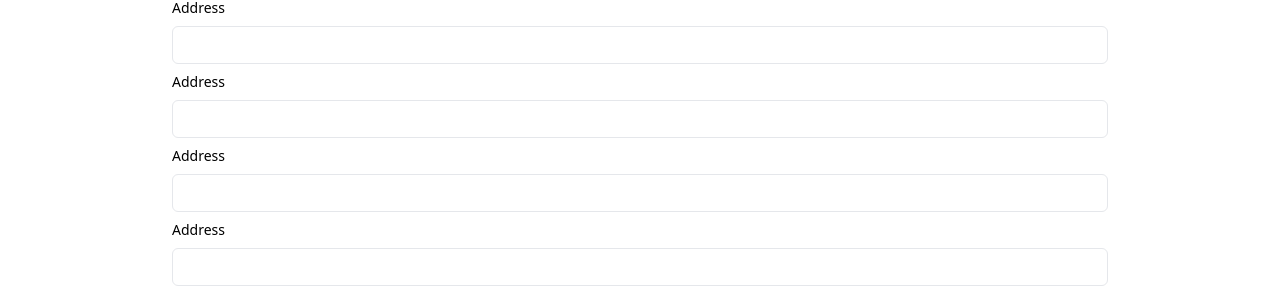
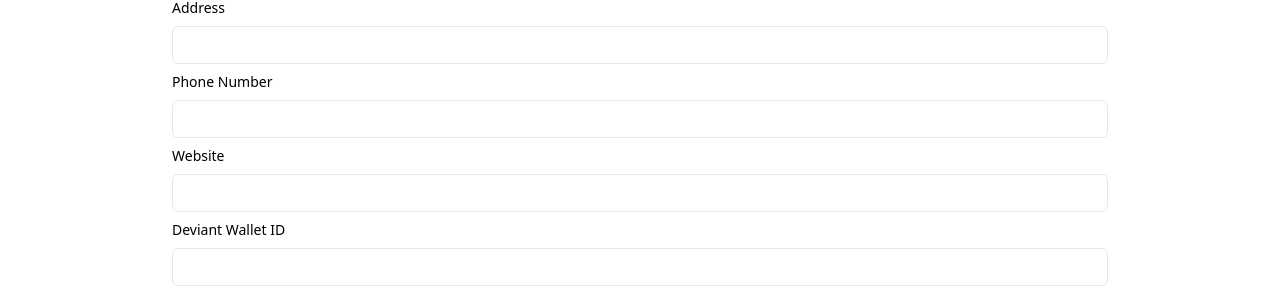
Before and after one commit to teratany-social-network/frontend, a React (Create React App) app: page /add-page in a window 1280 px wide. Shown: the part 222-512 px from the top of the page. Built offline with nearby package versions, Linux system fonts and the light colour scheme.

Commit message:
Drawer bug fix

```diff
--- a/src/components/DrawerContainer.tsx
+++ b/src/components/DrawerContainer.tsx
@@ -2,6 +2,7 @@ import React from "react";
 import { Drawer } from "@material-tailwind/react";
 import { HiOutlineXMark } from "react-icons/hi2";
 import Comments from "../views/Comments/Comments";
+import { useState, useEffect } from "react";
 
 type DrawerProps = {
   isOpen?: boolean;
@@ -12,6 +13,22 @@ export const DrawerContainer: React.FC<DrawerProps> = ({
   isOpen = false,
   onClose,
 }) => {
+  const [isDrawerOpen, setIsDrawerOpen] = useState(false);
+  useEffect(() => {
+    setIsDrawerOpen(isOpen);
+  }, [isOpen]);
+
+  useEffect(() => {
+    if (isDrawerOpen) {
+      document.body.style.overflow = "hidden";
+    } else {
+      document.body.style.overflow = "auto";
+    }
+
+    return () => {
+      document.body.style.overflow = "auto";
+    };
+  }, [isDrawerOpen]);
   return isOpen ? (
     <React.Fragment>
       <Drawer
--- a/src/components/SwitchAccountDrawer.tsx
+++ b/src/components/SwitchAccountDrawer.tsx
@@ -1,6 +1,7 @@
 import React from "react";
 import { Drawer, Typography, IconButton } from "@material-tailwind/react";
 import PageRepresent from "./PageRepresent";
+import { useState, useEffect } from "react";
 
 interface DrawerProps {
   openBottom: any;
@@ -15,13 +16,30 @@ const SwitchAccountDrawer: React.FC<DrawerProps> = ({
     // Appel de la fonction closeBottom du composant parent
     closeBottom();
   };
+  const [isDrawerOpen, setIsDrawerOpen] = useState(false);
+  useEffect(() => {
+    setIsDrawerOpen(openBottom);
+  }, [openBottom]);
+
+  useEffect(() => {
+    if (isDrawerOpen) {
+      document.body.style.overflow = "hidden";
+    } else {
+      document.body.style.overflow = "auto";
+    }
+
+    return () => {
+      document.body.style.overflow = "auto";
+    };
+  }, [isDrawerOpen]);
   return (
     <>
+      <React.Fragment>
         <Drawer
           placement="bottom"
           open={openBottom}
           onClose={closeBottom}
-        className="p-4 rounded-3xl overflow-y-scroll"
+          className="p-4 rounded-3xl"
         >
           <div className="flex items-center justify-between w-full">
             <Typography
@@ -51,13 +69,14 @@ const SwitchAccountDrawer: React.FC<DrawerProps> = ({
               </svg>
             </IconButton>
           </div>
-        <div className="mb-12">
+          <div className=" h-[60%] overflow-y-scroll">
             <PageRepresent name="Teratany" />
             <PageRepresent name="Symbiozis" />
             <PageRepresent name="Symbiozis" />
             <PageRepresent name="Symbiozis" />
           </div>
         </Drawer>
+      </React.Fragment>
     </>
   );
 };
--- a/src/views/Page/AddPage.tsx
+++ b/src/views/Page/AddPage.tsx
@@ -68,7 +68,25 @@ const AddPage: React.FC = () => {
               extraDesc="Forgot Password?"
             />
             <FormField
-              label="Address"
+              label="Phone Number"
+              type="tel"
+              mark="phone"
+              height="py-2"
+              width="w-full"
+              extra={false}
+              extraDesc="Forgot Password?"
+            />
+            <FormField
+              label="Website"
+              type="text"
+              mark="text"
+              height="py-2"
+              width="w-full"
+              extra={false}
+              extraDesc="Forgot Password?"
+            />
+            <FormField
+              label="Deviant Wallet ID"
               type="text"
               mark="text"
               height="py-2"
@@ -121,9 +139,6 @@ const AddPage: React.FC = () => {
               extra={false}
               extraDesc="Forgot Password?"
             />
-            <div className="flex items-start mt-4">
-              <SwitchToggle label="Private Address" />
-            </div>
           </Form>
         </Formik>
         <div className="my-10">
--- a/src/views/User/UserProfile.tsx
+++ b/src/views/User/UserProfile.tsx
@@ -5,7 +5,7 @@ import Publication from "../../components/Publication/Publication";
 import SwitchAccountDrawer from "../../components/SwitchAccountDrawer";
 
 const UserProfile: React.FC = () => {
-  const [openBottom, setOpenBottom] = React.useState(false);
+  const [openBottom, setOpenBottom] = React.useState<boolean>(false);
 
   const openDrawerBottom = () => {
     setOpenBottom(true);
```
Lines whose indentation alone changed are shown as unchanged.
